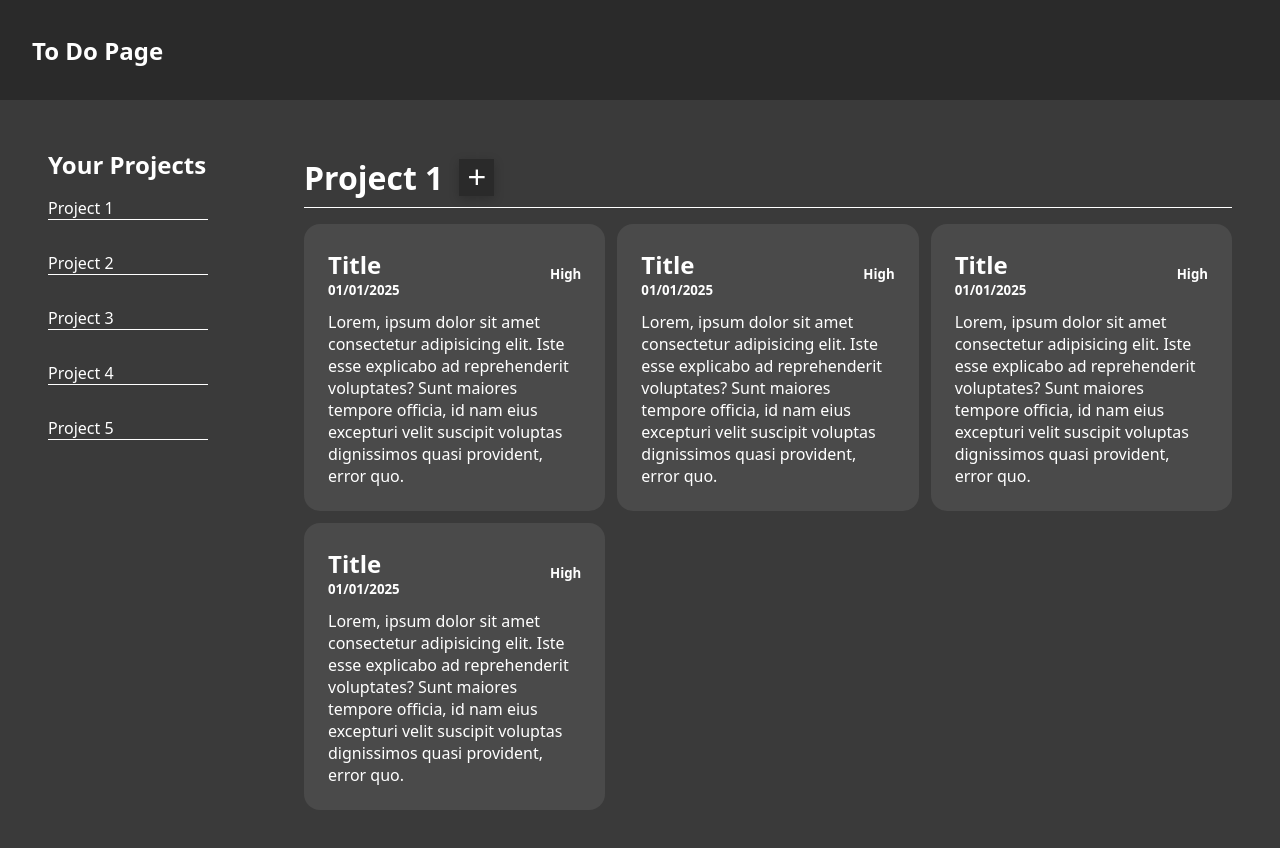
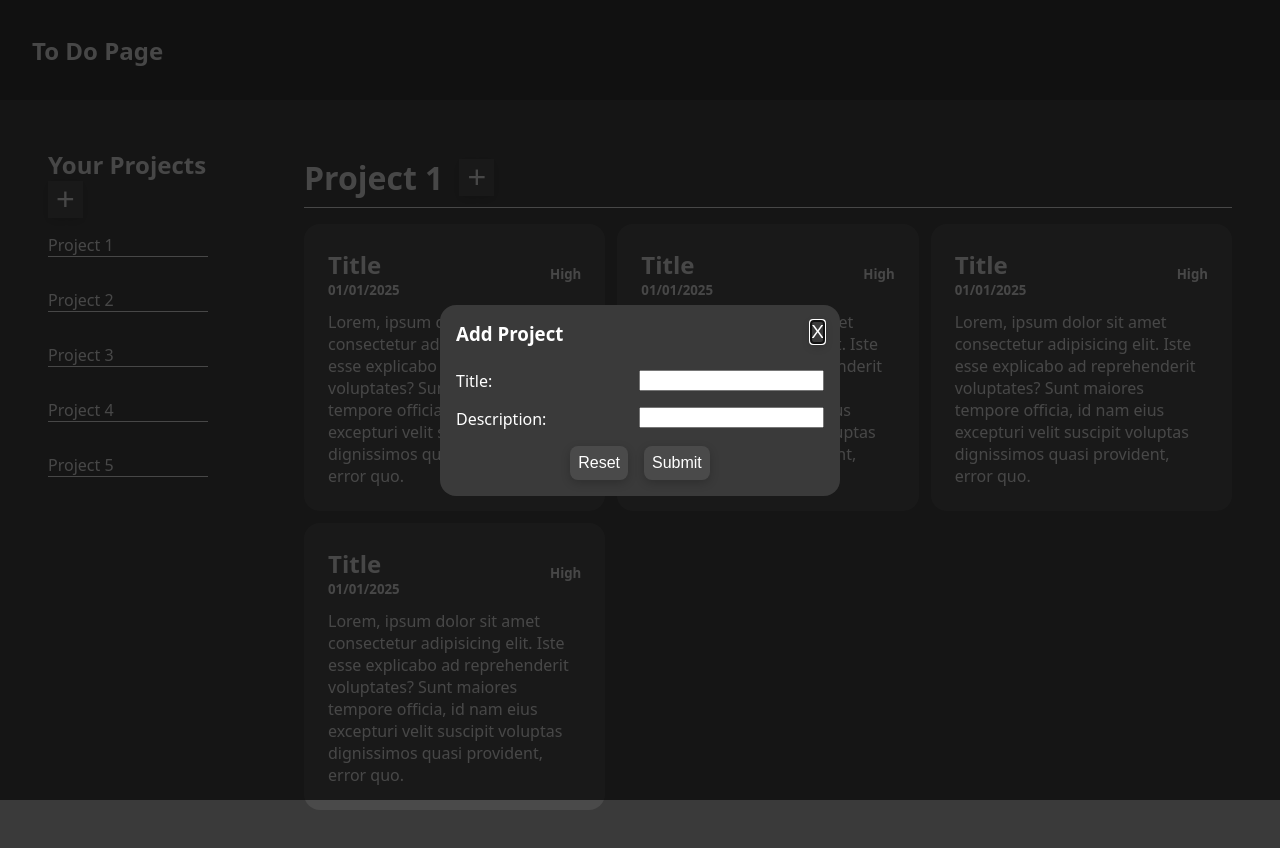
Before and after one commit to markpandan/todo-project, a website built with webpack: page src/template.html in a window 1280 px wide. Built offline with nearby package versions, Linux system fonts and the light colour scheme.

Commit message:
Add dialog layouts

```diff
--- /dev/null
+++ b/src/css/constants.css
@@ -0,0 +1,21 @@
+:root {
+  --black-1: #0a0a0a;
+  --black-2: #1a1a1a;
+  --black-3: #2a2a2a;
+  --black-4: #3a3a3a;
+  --black-5: #4a4a4a;
+  --font-color: #ffffff;
+}
+
+* {
+  box-sizing: border-box;
+}
+
+h1,
+h2,
+h3,
+h4,
+h5,
+h6 {
+  margin: 0;
+}
--- /dev/null
+++ b/src/css/dialog-styles.css
@@ -0,0 +1,11 @@
+::backdrop {
+  background-color: var(--black-1);
+  opacity: 0.75;
+}
+
+dialog {
+  border: 0;
+  border-radius: 16px;
+  background-color: var(--black-4);
+  color: var(--font-color);
+}
--- /dev/null
+++ b/src/css/form-styles.css
@@ -0,0 +1,59 @@
+dialog {
+  width: 25rem;
+}
+
+dialog h3 {
+  margin-bottom: 24px;
+}
+
+.dialog-header {
+  display: flex;
+  justify-content: space-between;
+}
+
+.dialog-close {
+  background: transparent;
+  font-size: medium;
+  padding: 0;
+  align-self: flex-start;
+  font-size: larger;
+}
+
+form {
+  display: flex;
+  flex-direction: column;
+  gap: 16px;
+}
+
+.form-input-container {
+  display: flex;
+  justify-content: space-between;
+  gap: 16px;
+}
+
+.form-input-container > * {
+  display: flex;
+  flex-direction: column;
+  gap: 16px;
+}
+
+select {
+  border: 0;
+  border-radius: 8px;
+  padding: 8px 16px;
+  background-color: var(--black-5);
+  color: var(--font-color);
+}
+
+.dialog-buttonGroup {
+  display: flex;
+  justify-content: center;
+  gap: 16px;
+}
+
+.dialog-buttonGroup button {
+  border: 0;
+  border-radius: 8px;
+  font-size: medium;
+  padding: 8px 8px;
+}
--- a/src/css/styles.css
+++ b/src/css/styles.css
@@ -1,18 +1,7 @@
-:root {
-  --black-1: #0a0a0a;
-  --black-2: #1a1a1a;
-  --black-3: #2a2a2a;
-  --black-4: #3a3a3a;
-  --black-5: #4a4a4a;
-  --font-color: #fff;
-}
-
-* {
-  box-sizing: border-box;
-  margin: 0;
-}
+@import url(constants.css);
 
 body {
+  margin: 0;
   font-family: system-ui, "Segoe UI", Roboto, Helvetica, Arial, sans-serif,
     "Apple Color Emoji", "Segoe UI Emoji", "Segoe UI Symbol";
 
@@ -28,8 +17,8 @@ body {
 
 button {
   cursor: pointer;
-  background-color: var(--black-3);
-  color: white;
+  background-color: var(--black-5);
+  color: var(--font-color);
   border: none;
   text-decoration: none;
   padding: 0 0.5rem;
--- a/src/index.js
+++ b/src/index.js
@@ -1,4 +1,6 @@
 import "./css/styles.css";
+import "./css/dialog-styles.css";
+import "./css/form-styles.css";
 import { projectList, addTodos, addProjects } from "./helpers/db-actions.js";
 
 let currentProjectIndex = 0;
@@ -41,6 +43,20 @@ todoForm.addEventListener("submit", (e) => {
   }
 });
 
+const btnAddTodo = document.querySelector("#addTodo");
+const dialogTodo = document.querySelector(".dialog-todo");
+btnAddTodo.addEventListener("click", () => {
+  dialogTodo.showModal();
+});
+// dialogTodo.showModal();
+
+const btnAddProject = document.querySelector("#addProject");
+const dialogProject = document.querySelector(".dialog-project");
+btnAddProject.addEventListener("click", () => {
+  dialogProject.showModal();
+});
+dialogProject.showModal();
+
 function displayProjects() {
   projectSelect.textContent = "";
   projectList.forEach((project, index) => {
--- a/src/template.html
+++ b/src/template.html
@@ -10,7 +10,7 @@
       <h2>To Do Page</h2>
     </nav>
     <aside>
-      <h1>Your Projects</h1>
+      <h1>Your Projects <button id="addProject">+</button></h1>
       <ul class="project-list">
         <li>Project 1</li>
         <li>Project 2</li>
@@ -22,7 +22,7 @@
     <div class="content">
       <div class="content-header">
         <h1>Project 1</h1>
-        <button>+</button>
+        <button id="addTodo">+</button>
         <!-- <div class="content-buttonGroup">
           <button>Add</button>
           <button>Edit</button>
@@ -93,56 +93,58 @@
       </div>
     </div>
 
-    <dialog>Test</dialog>
+    <dialog class="dialog-project">
+      <div class="dialog-header">
+        <h3>Add Project</h3>
+        <button class="dialog-close">X</button>
+      </div>
 
-    <!-- <div class="project-container">
-      <h3>Add Project</h3>
       <form action="" method="" id="project-form">
-        <div>
+        <div class="form-input-container">
+          <div class="form-label">
             <label for="project-title">Title:</label>
+            <label for="project-description">Description:</label>
+          </div>
+          <div class="form-input">
             <input type="text" name="project-title" id="project-title" />
-        </div>
-        <div>
-          <label for="project-description">Description:</label>
             <input
               type="text"
               name="project-description"
               id="project-description"
             />
           </div>
-        <div class="buttonGroup">
+        </div>
+        <div class="dialog-buttonGroup">
           <button type="reset">Reset</button>
           <button type="submit">Submit</button>
         </div>
       </form>
-    </div>
-    <div class="todo-container">
+    </dialog>
+    <dialog class="dialog-todo">
       <h3>Add To Do</h3>
       <form action="" method="" id="todo-form">
         <select name="project-selection" id="project-selection">
           <option value="" selected disabled>Select A Project</option>
         </select>
-        <div>
+        <div class="form-input-container">
+          <div class="form-label">
             <label for="todo-title">Title:</label>
+            <label for="todo-description">Description:</label>
+            <label for="todo-duedate">Due Date:</label>
+            <label for="todo-priority">Priority:</label>
+          </div>
+          <div class="form-input">
             <input type="text" name="todo-title" id="todo-title" />
+            <input type="text" name="todo-description" id="todo-description" />
+            <input type="text" name="todo-duedate" id="todo-duedate" />
+            <input type="text" name="todo-priority" id="todo-priority" />
           </div>
-        <div>
-          <label for="todo-description">Description:</label>
-          <input type="text" name="todo-description" id="todo-description" />
         </div>
-        <div>
-          <label for="todo-duedate">Due Date:</label
-          ><input type="text" name="todo-duedate" id="todo-duedate" />
-        </div>
-        <div>
-          <label for="todo-priority">Priority:</label
-          ><input type="text" name="todo-priority" id="todo-priority" />
-        </div>
-        <div class="buttonGroup">
+        <div class="dialog-buttonGroup">
           <button type="reset">Reset</button>
           <button type="submit">Submit</button>
         </div>
       </form>
-    </div> -->
+    </dialog>
   </body>
 </html>
```
Lines whose indentation alone changed are shown as unchanged.
